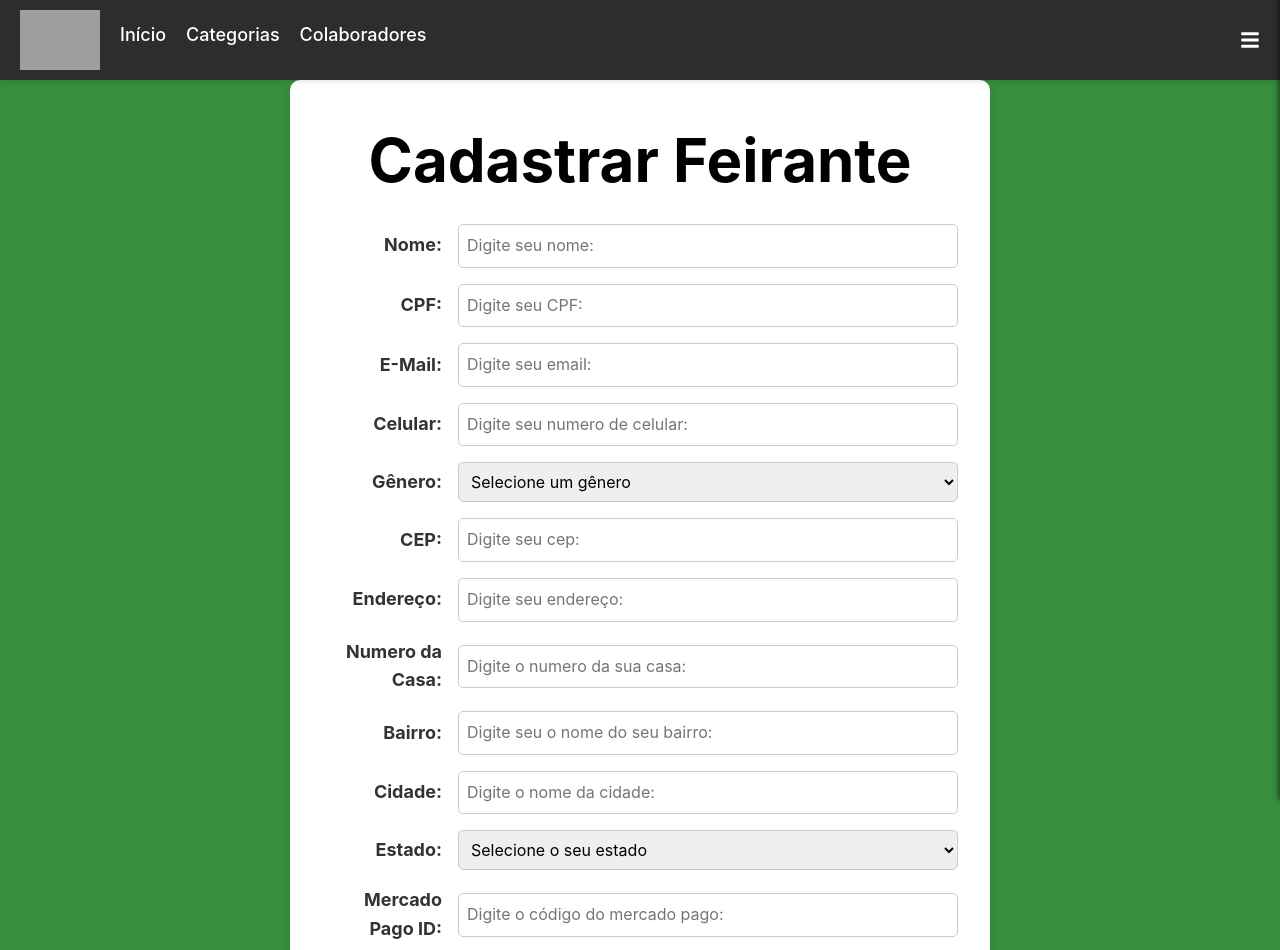
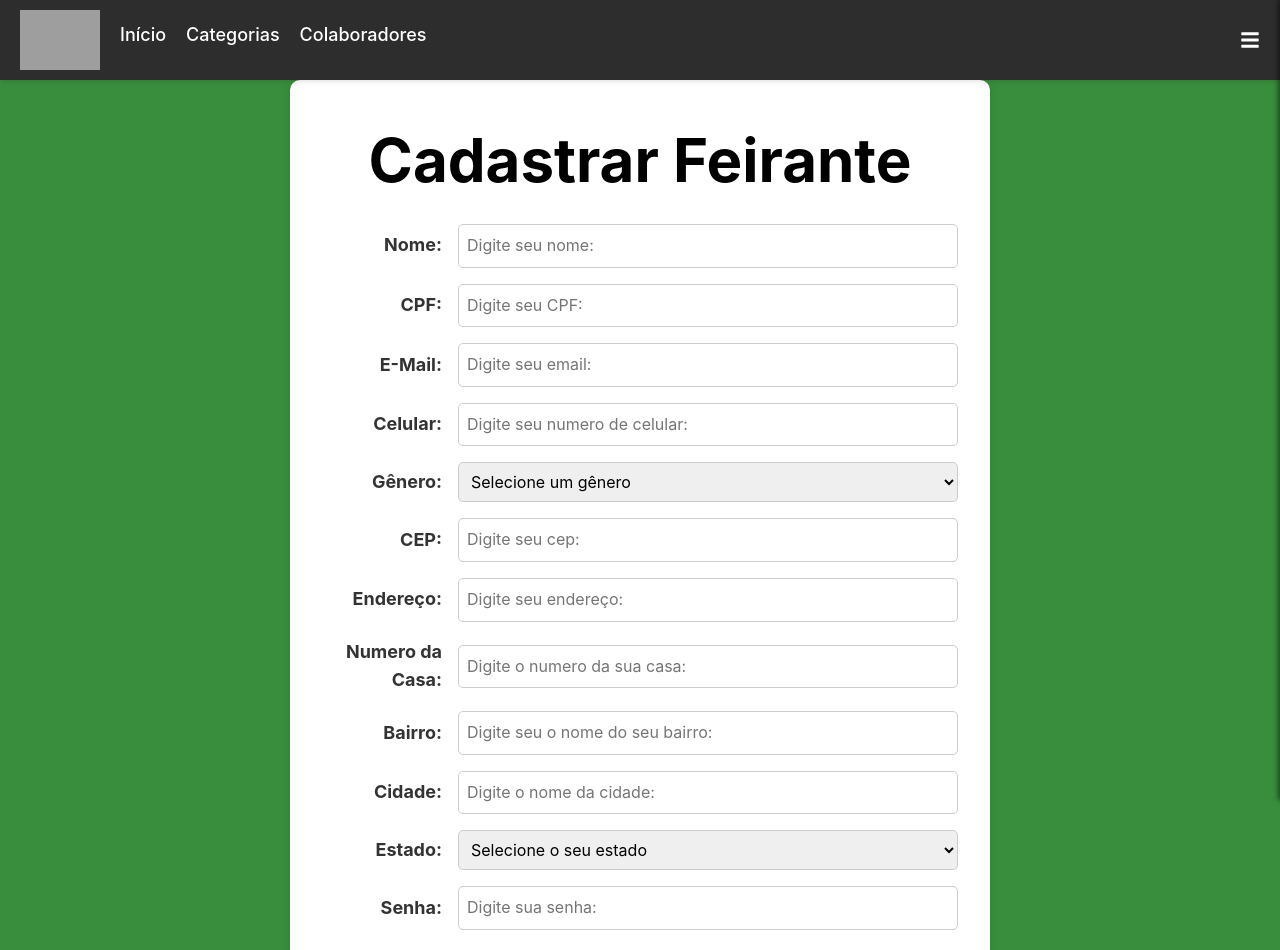
Before and after one commit to ViniDaniel/NodeFastFair, a React (Vite) app in the folder FrontEnd/: page /cadastroFeirante in a window 1280 px wide. Shown: the top 950 px of the page. Built offline with nearby package versions, Linux system fonts and the light colour scheme; grey boxes are pictures that could not be loaded.

Commit message:
Atualizações do mercadopago

```diff
--- a/FrontEnd/src/components/pages/seller/CadastroFeirante.jsx
+++ b/FrontEnd/src/components/pages/seller/CadastroFeirante.jsx
@@ -8,7 +8,6 @@ import {
   isValidBairro,
   isValidCidade,
   isValidUF,
-  isValidMercadoPagoId,
   isValidSenha,
 } from "../../scripts/FormValidation";
 import apiFeirante from "../../services/apiFeirante";
@@ -30,7 +29,6 @@ function CadastroFeirante() {
   const inputBairro = useRef();
   const inputUf = useRef();
   const inputCidade = useRef();
-  const inputMercadoPagoId = useRef();
 
   const [error, setError] = useState("");
 
@@ -48,7 +46,6 @@ function CadastroFeirante() {
     const bairro = inputBairro.current.value;
     const uf = inputUf.current.value;
     const cidade = inputCidade.current.value;
-    const mercadoPagoId = inputMercadoPagoId.current.value;
     const senha = inputSenha.current.value;
     const confirmarSenha = inputConfirmarSenha.current.value;
 
@@ -61,8 +58,7 @@ function CadastroFeirante() {
     if (!isValidCidade(cidade)) return setError("Cidade inválida!");
     if (!isValidBairro(bairro)) return setError("Bairro inválido!");
     if (!isValidUF(uf)) return setError("Escolha um estádo!");
-    if (!isValidMercadoPagoId(mercadoPagoId))
-      return setError("Coloque seu token do mercado pago!");
+
     const senhaValidacao = isValidSenha(senha, confirmarSenha);
     if (!senhaValidacao.valid) return setError(senhaValidacao.message);
 
@@ -79,7 +75,7 @@ function CadastroFeirante() {
         bairro,
         uf,
         cidade,
-        mercadoPagoId,
+
         senha,
         confirmarSenha,
       });
@@ -280,20 +276,6 @@ function CadastroFeirante() {
               <option value="TO">Tocantins</option>
             </select>
           </div>
-
-          <div className={styles.field}>
-            <label htmlFor="senha" className={styles.label}>
-              Mercado Pago ID:
-            </label>
-            <input
-              type="text"
-              name="mercadoPagoId"
-              id="mercadoPagoId"
-              placeholder="Digite o código do mercado pago: "
-              ref={inputMercadoPagoId}
-              className={styles.input}
-            />
-          </div>
           <div className={styles.field}>
             <label htmlFor="senha" className={styles.label}>
               Senha:
--- a/FrontEnd/src/components/scripts/FormValidation.js
+++ b/FrontEnd/src/components/scripts/FormValidation.js
@@ -43,10 +43,6 @@ export function isValidCelular(celular) {
   return celularRegex.test(celular);
 }
 
-export function isValidMercadoPagoId(mercadoPagoId){
-  return mercadoPagoId && mercadoPagoId.trim() !== ""
-}
-
 export function isValidNome(nome) {
   return nome && nome.trim() !== "";
 }
```
